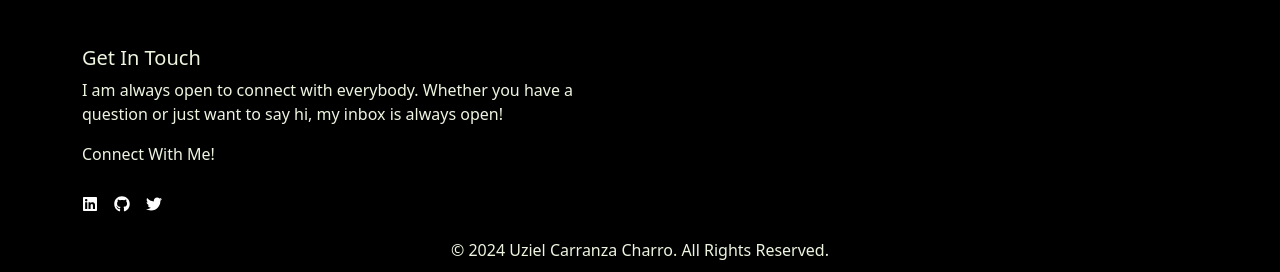
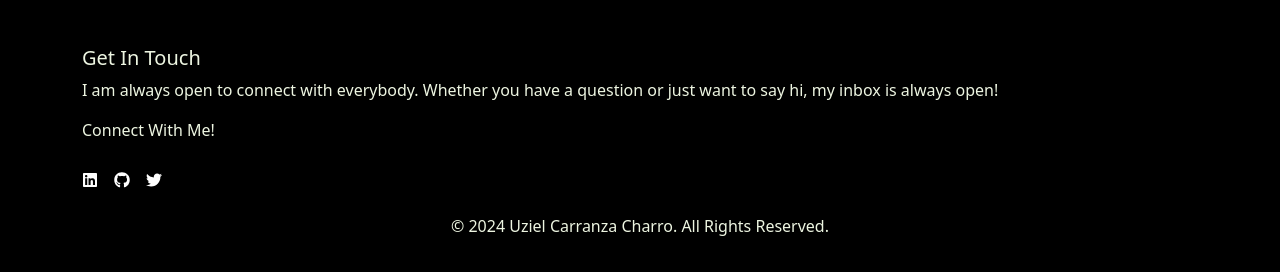
Before and after one commit to UzielCarranza/developeando, a React (Create React App) app: page / in a window 1280 px wide. Shown: the part 2814-3086 px from the top of the page. Built offline with nearby package versions, Linux system fonts and the light colour scheme.

Commit message:
adds css styling for small devices

```diff
--- a/src/components/Footer.jsx
+++ b/src/components/Footer.jsx
@@ -7,14 +7,16 @@ export const Footer = () => {
         <footer className="mt-5">
             <Container>
                 <Row>
-                    <Col md={6}>
+                    <Col md={12}>
                         <h5>Get In Touch</h5>
                         <p>
                             I am always open to connect with everybody.
                             Whether you have a question or just want to say hi, my inbox is always open!
                         </p>
                         <p>Connect With Me!</p>
-                        <div className="w-50">
+
+
+                        <div className="w-50 d-flex flex-row justify-content-md-start">
                             <SocialMedia/>
                         </div>
                     </Col>
```
